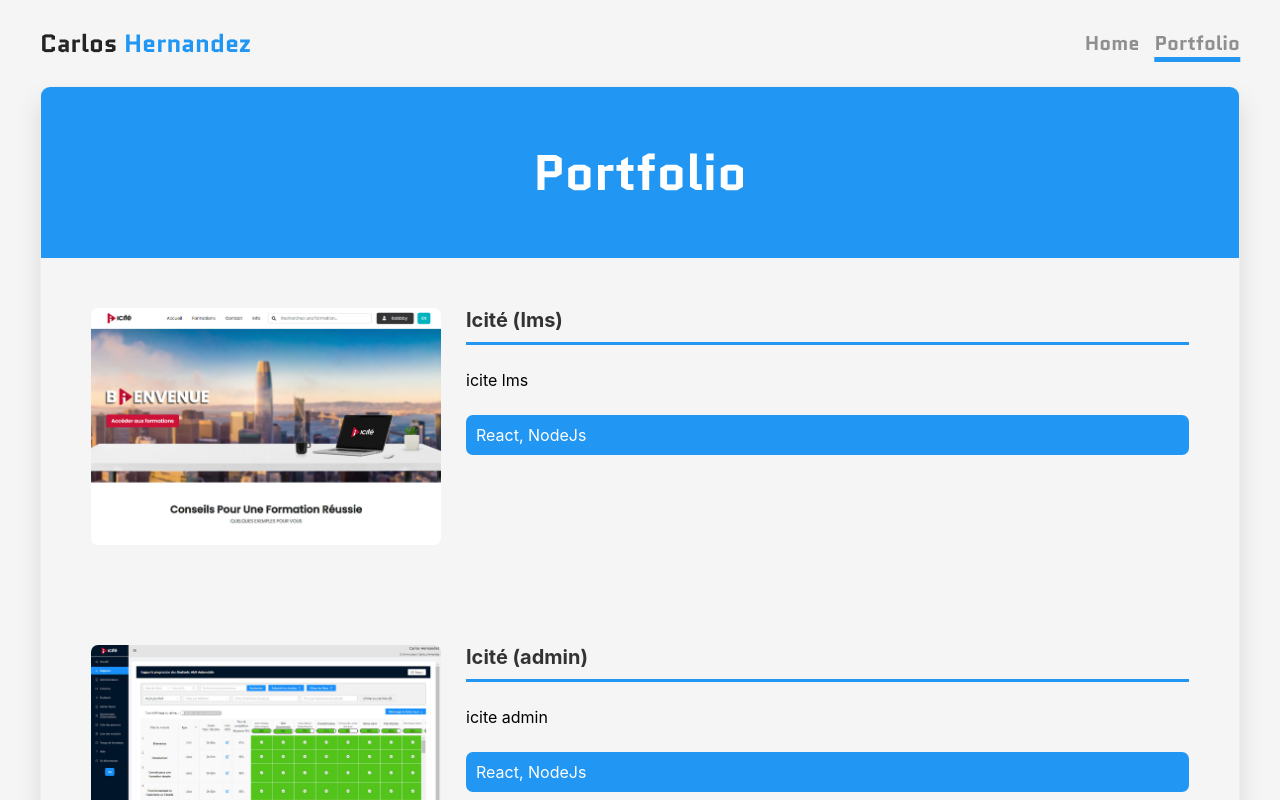
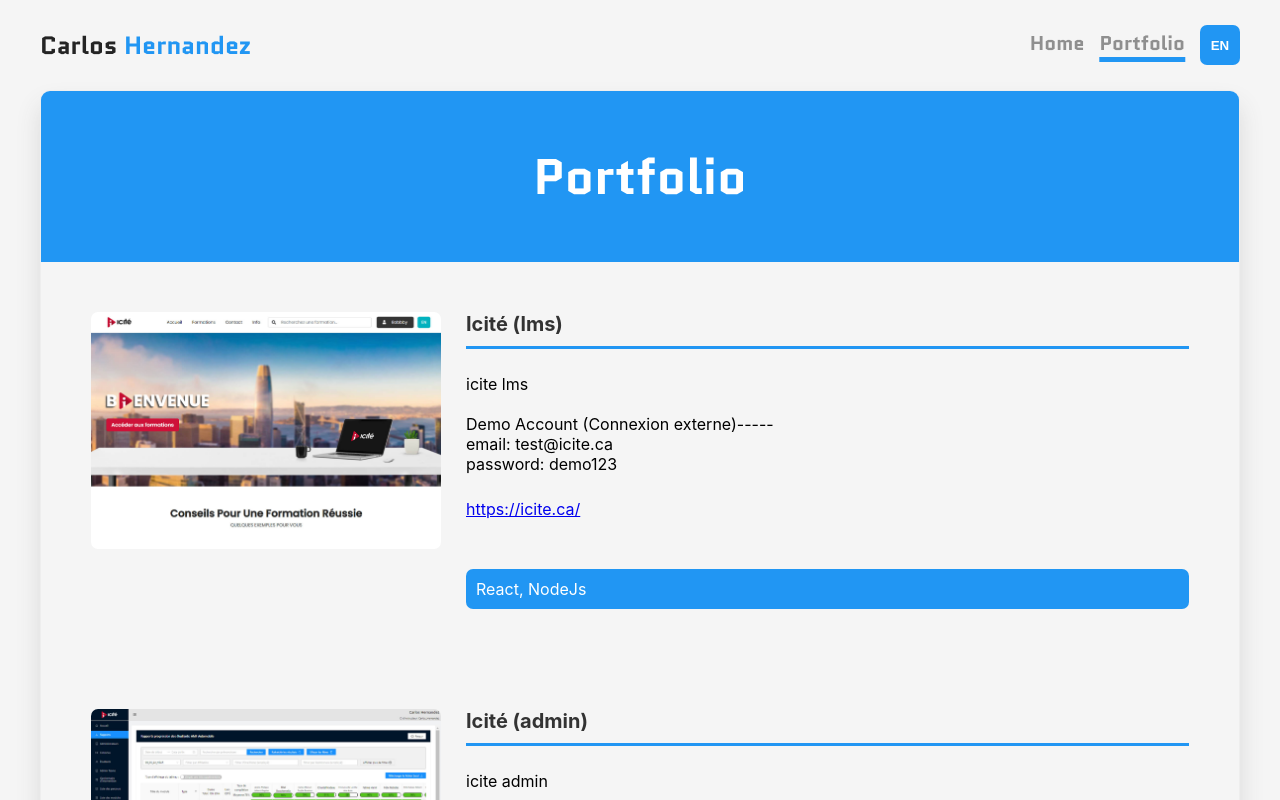
Before and after one commit to chernandezweb/portfolio-2022, a React (Create React App) app: page /portfolio-developer/portfolio in a window 1280 px wide. Shown: the top 800 px of the page. Built offline with nearby package versions, Linux system fonts and the light colour scheme.

Commit message:
add lang button

```diff
--- a/package.json
+++ b/package.json
@@ -12,8 +12,11 @@
     "@testing-library/react": "^13.2.0",
     "@testing-library/user-event": "^13.5.0",
     "framer-motion": "^6.3.3",
+    "i18next": "^21.8.4",
+    "js-cookie": "^3.0.1",
     "react": "^18.1.0",
     "react-dom": "^18.1.0",
+    "react-i18next": "^11.16.9",
     "react-reveal": "^1.2.2",
     "react-router": "^6.3.0",
     "react-router-dom": "^6.3.0",
--- a/src/App.scss
+++ b/src/App.scss
@@ -85,6 +85,25 @@
             }
           }
         }
+
+        .lang-selector {
+          border: none;
+          border-radius: 7px;
+          background-color: $portfolio-blue;
+          text-align: center;
+          color: #fff;
+          font-weight: bold;
+          width: 40px;
+          height: 40px;
+          margin: 0 0 0 15px;
+          @include transition(all linear 0.25s);
+
+          &:hover {
+            cursor: pointer;
+            background-color: rgb(46, 46, 46);
+            color: $portfolio-blue;
+          }
+        }
       }
     }
 
@@ -142,6 +161,24 @@
 
             &:hover {
               color: rgb(24, 24, 24);
+            }
+          }
+
+          .lang-selector {
+            border: none;
+            border-radius: 7px;
+            background-color: rgb(46, 46, 46);
+            text-align: center;
+            color: #fff;
+            font-weight: bold;
+            width: 40px;
+            height: 40px;
+            margin: 0 0 0 0;
+            @include transition(all linear 0.25s);
+
+            &:hover {
+              cursor: pointer;
+              color: $portfolio-blue;
             }
           }
 
@@ -367,6 +404,8 @@
           align-items: center;
         }
 
+
+        .project-image-cnt {
           .project-image {
             width: 350px;
             height: auto;
@@ -376,6 +415,8 @@
               margin: 0 0 25px 0;
             }
           }
+        }
+
 
         .project-description-cnt {
           padding: 0 0 0 25px;
@@ -394,6 +435,14 @@
             font-size: 20px;
           }
 
+          .project-desc {
+            white-space: pre-line;
+          }
+
+          .project-url {
+            padding: 25px 0;
+          }
+
           .project-tech {
             background-color: $portfolio-blue;
             color: #fff;
--- a/src/components/Navigation.js
+++ b/src/components/Navigation.js
@@ -13,6 +13,15 @@
         setDisplayMobileMenu(false)
     };
 
+    const changeLangHandler = (e) => {
+        e.preventDefault();
+        if (state.lang === "fr") {
+            actions.changeLang('en')
+        } else {
+            actions.changeLang('fr')
+        }
+    };
+
     return (
         <div className="menu">
             <div className="desktop-menu">
@@ -21,6 +30,7 @@
                 <nav>
                     <Link to="/portfolio-developer" className={state.pageName === "Home" ? 'menu-page-active' : ''}>Home</Link>
                     <Link to="/portfolio-developer/portfolio" className={state.pageName === "Portfolio" ? 'menu-page-active' : ''}>Portfolio</Link>
+                    <button className="lang-selector" onClick={changeLangHandler}>{state.lang === "fr" ? "EN" : "FR"}</button>
                 </nav>
             </div>
 
@@ -36,6 +46,14 @@
                 <nav className={'mobile-nav ' + (displayMobileMenu ? 'mobile-nav-visible' : 'mobile-nav-hidden')} >
                     <Link to="/portfolio-developer" onClick={closeMenu}>Home</Link>
                     <Link to="/portfolio-developer/portfolio" onClick={closeMenu}>Portfolio</Link>
+                    <button
+                        className="lang-selector"
+                        onClick={(e) => {
+                            changeLangHandler(e);
+                            closeMenu()
+                        }}>
+                        {state.lang === "fr" ? "EN" : "FR"}
+                    </button>
                 </nav>
             </div>
 
--- /dev/null
+++ b/src/i18n.js
@@ -0,0 +1,34 @@
+import i18n from "i18next";
+import { initReactI18next } from "react-i18next";
+import Cookies from 'js-cookie'
+
+// the translations
+// (tip move them in a JSON file and import them)
+const resources = {
+    en: {
+        translation: {
+            "home-page-full-stack-dev": "Full-Stack Developer",
+        }
+    },
+    fr: {
+        translation: {
+            "home-page-full-stack-dev": "Développeur Full-Stack",
+        }
+    }
+};
+
+i18n
+    .use(initReactI18next) // passes i18n down to react-i18next
+    .init({
+        resources,
+        lng: Cookies.get('lang') ? Cookies.get('lang') : 'fr',
+        fallbackLng: Cookies.get('lang') ? Cookies.get('lang') : 'fr', // use en if detected lng is not available
+
+        keySeparator: false, // we do not use keys in form messages.welcome
+
+        interpolation: {
+            escapeValue: false // react already safes from xss
+        }
+    });
+
+export default i18n;
--- a/src/index.js
+++ b/src/index.js
@@ -1,6 +1,7 @@
 import React from 'react';
 import ReactDOM from 'react-dom/client';
 import './index.scss';
+import './i18n';
 import App from './App';
 import reportWebVitals from './reportWebVitals';
 
--- a/src/pages/Home/Home.js
+++ b/src/pages/Home/Home.js
@@ -4,9 +4,11 @@
 import { FontAwesomeIcon } from '@fortawesome/react-fontawesome'
 import { faGithub, faLinkedinIn } from '@fortawesome/free-brands-svg-icons';
 import { useAppContext } from "../../useAppState";
+import { useTranslation } from "react-i18next";
 
 const Home = props => {
 
+    const { t } = useTranslation();
     const { state, actions } = useAppContext();
 
     useEffect(() => {
@@ -26,7 +28,7 @@
                 </div>
                 <div className="name-side">
                     <h1>Carlos Hernandez</h1>
-                    <p>Full-Stack Developer</p>
+                    <p>{t('home-page-full-stack-dev')}</p>
                     <div className="links">
                         <a href="https://github.com/chernandezweb" target="_blank" rel="noreferrer">
                             <FontAwesomeIcon icon={faGithub} />
--- a/src/pages/Portfolio/Portfolio.js
+++ b/src/pages/Portfolio/Portfolio.js
@@ -15,7 +15,8 @@
         {
             title: "Icité (lms)",
             image: require('../../media/lms-icite.jpg'),
-            desc: "icite lms",
+            desc: "icite lms \n\nDemo Account (Connexion externe)-----\nemail: test@icite.ca\npassword: demo123",
+            url: "https://icite.ca/",
             tech: "React, NodeJs"
         },
         {
@@ -85,6 +86,18 @@
             tech: "Twig, Html, SCSS, Javascript, Jquery"
         },
         {
+            title: "Max et Livia",
+            image: require('../../media/max-et-livia.jpg'),
+            desc: "The (On joue au docteur) project was to develop the front end side for the new TV show at CanalVie called On joue au docteur.",
+            tech: "Twig, Html, SCSS, Javascript, Jquery"
+        },
+        {
+            title: "Fous des bateaux",
+            image: require('../../media/fous-des-bateaux.jpg'),
+            desc: "The (On joue au docteur) project was to develop the front end side for the new TV show at CanalVie called On joue au docteur.",
+            tech: "Twig, Html, SCSS, Javascript, Jquery"
+        },
+        {
             title: "My Crypto Base",
             image: require('../../media/my-crypto-base.jpg'),
             desc: "My crypto base is a small side project in connection with my interest cryptocurrencies. In this platform you can see some informations about the top listed cryptocurrencies at the moment such as the price, the volatility, the market cap, etc. This projec",
@@ -132,10 +145,19 @@
                         return (
                             <Zoom>
                                 <div className="project-cnt">
-                                    <img className="project-image" src={project.image} alt={project.title} />
+                                    <div className="project-image-cnt" >
+                                        <img className="project-image" src={project.image} alt={project.title} />
+                                    </div>
+
                                     <div className="project-description-cnt">
                                         <div className="project-title">{project.title}</div>
                                         <div className="project-desc">{project.desc}</div>
+                                        {
+                                            project.url ?
+                                                (
+                                                    <div className="project-url"><a href={project.url} target="_blank" rel="noreferrer">{project.url}</a></div>
+                                                ) : null
+                                        }
                                         <div className="project-tech">{project.tech}</div>
                                     </div>
                                 </div>
--- a/src/useAppState.js
+++ b/src/useAppState.js
@@ -1,4 +1,6 @@
 import React, { useState, useContext, useMemo } from 'react';
+import i18n from "i18next";
+import Cookies from 'js-cookie'
 
 /**
  * custom React hook to manage state
@@ -13,7 +15,8 @@
 // }
 
 const initialState = {
-    pageName: ""
+    pageName: "",
+    lang: Cookies.get('lang') ? Cookies.get('lang') : 'fr',
 };
 
 
@@ -37,6 +40,11 @@
     setPageName: (name) => {
         setState(state => ({ ...state, pageName: name }));
     },
+    changeLang: (lang) => {
+        setState(state => ({ ...state, lang: lang }));
+        i18n.changeLanguage(lang);
+        Cookies.set('lang', lang, { expires: 90 });
+    }
 });
 
 
```
Also changed, not shown: 1 other file (tests, documents, lock files or other folders). Lines whose indentation alone changed are shown as unchanged.
